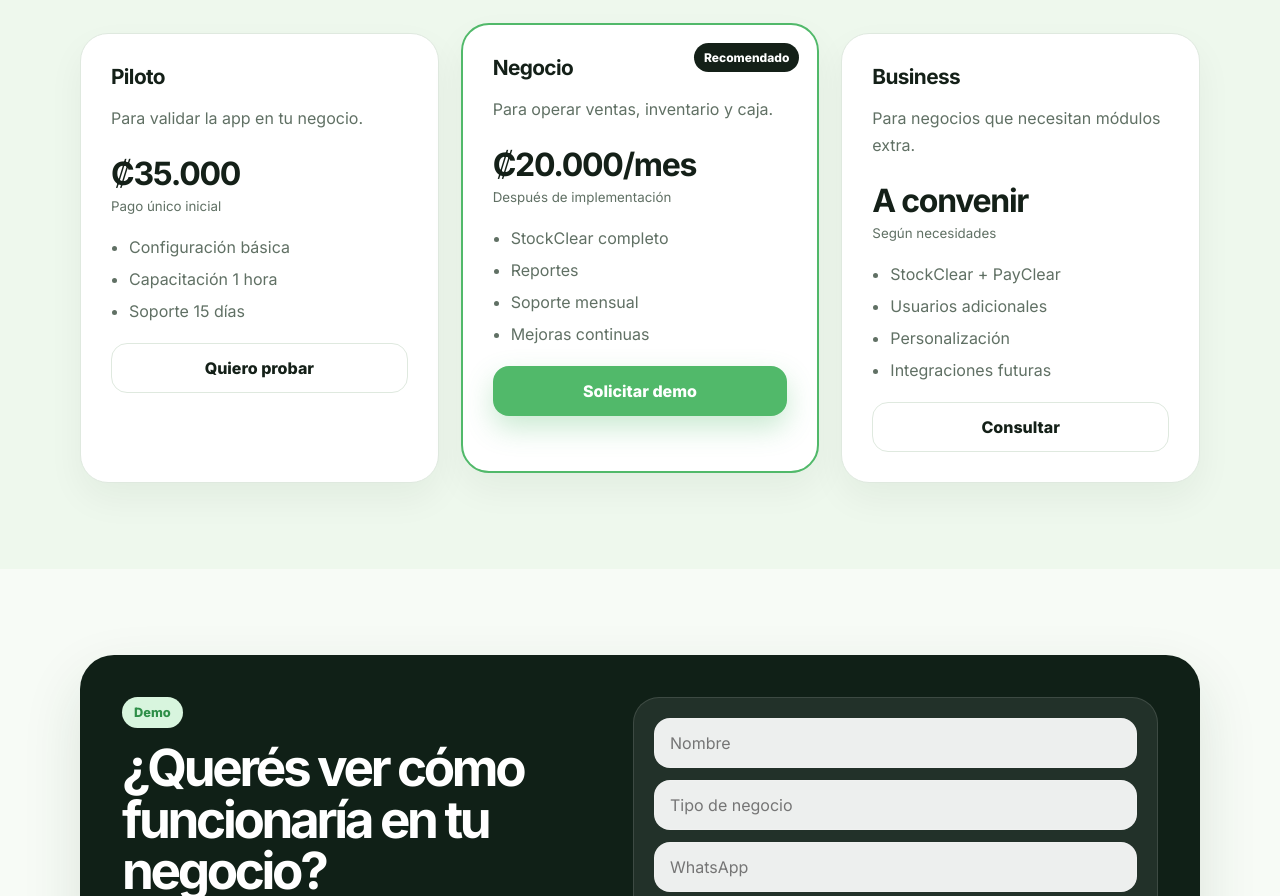
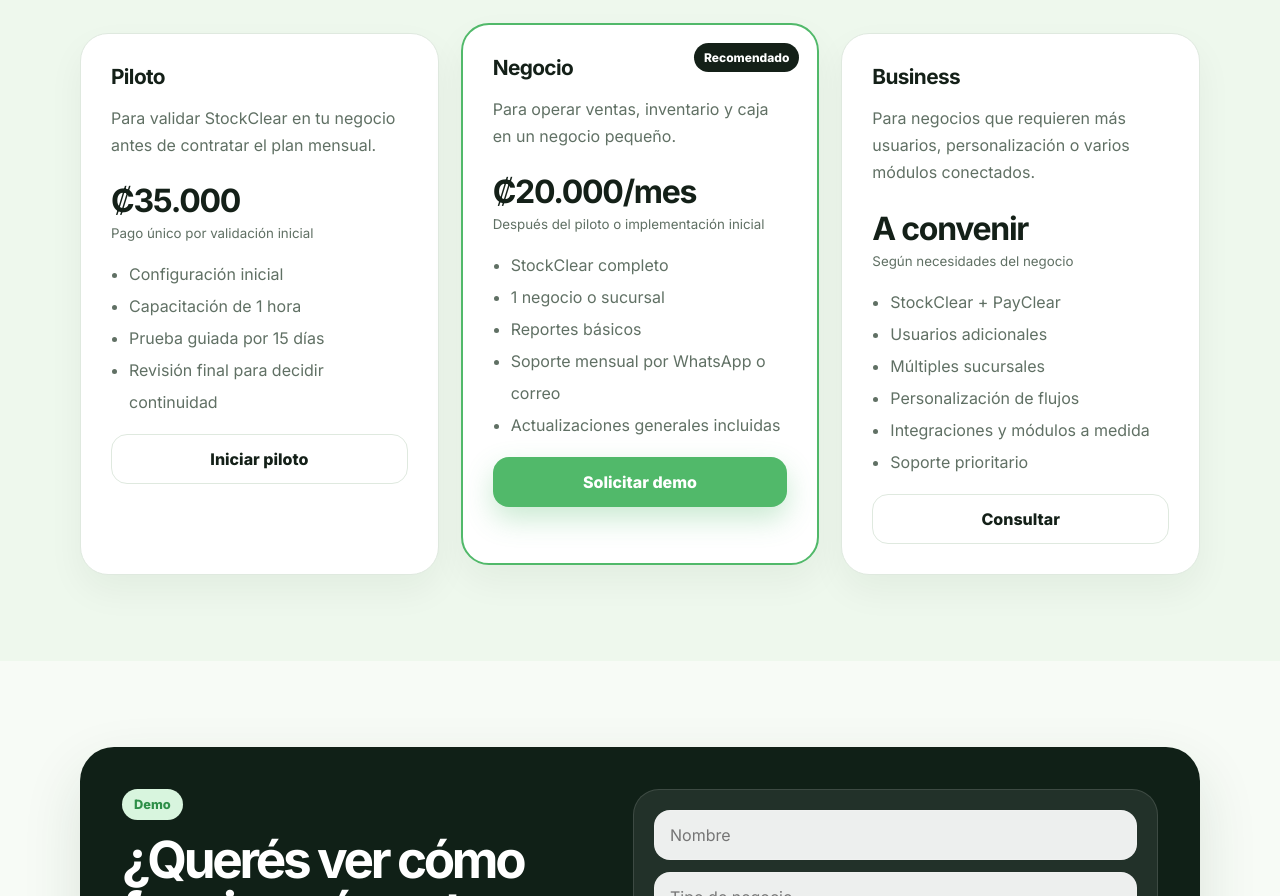
Before and after one commit to Kevinc26/landingpage-Ember-Studio, a plain HTML site: page index.html in a window 1280 px wide. Shown: the part 3088-3984 px from the top of the page. Drawn offline with Linux system fonts and the light colour scheme.

Commit message:
cambio en los planes

```diff
--- a/index.html
+++ b/index.html
@@ -147,43 +147,50 @@
       <span class="eyebrow">Planes iniciales</span>
       <h2>Empezá pequeño y crecé con orden</h2>
     </div>
+
     <div class="pricing">
       <article class="price-card">
         <h3>Piloto</h3>
-            <p>Para validar la app en tu negocio.</p>
+        <p>Para validar StockClear en tu negocio antes de contratar el plan mensual.</p>
         <strong>₡35.000</strong>
-            <small>Pago único inicial</small>
+        <small>Pago único por validación inicial</small>
         <ul>
-              <li>Configuración básica</li>
-              <li>Capacitación 1 hora</li>
-              <li>Soporte 15 días</li>
+          <li>Configuración inicial</li>
+          <li>Capacitación de 1 hora</li>
+          <li>Prueba guiada por 15 días</li>
+          <li>Revisión final para decidir continuidad</li>
         </ul>
-            <a href="#contacto" class="btn secondary full">Quiero probar</a>
+        <a href="#contacto" class="btn secondary full">Iniciar piloto</a>
       </article>
+
       <article class="price-card popular">
         <div class="popular-label">Recomendado</div>
         <h3>Negocio</h3>
-            <p>Para operar ventas, inventario y caja.</p>
+        <p>Para operar ventas, inventario y caja en un negocio pequeño.</p>
         <strong>₡20.000/mes</strong>
-            <small>Después de implementación</small>
+        <small>Después del piloto o implementación inicial</small>
         <ul>
           <li>StockClear completo</li>
-              <li>Reportes</li>
-              <li>Soporte mensual</li>
-              <li>Mejoras continuas</li>
+          <li>1 negocio o sucursal</li>
+          <li>Reportes básicos</li>
+          <li>Soporte mensual por WhatsApp o correo</li>
+          <li>Actualizaciones generales incluidas</li>
         </ul>
         <a href="#contacto" class="btn primary full">Solicitar demo</a>
       </article>
+
       <article class="price-card">
         <h3>Business</h3>
-            <p>Para negocios que necesitan módulos extra.</p>
+        <p>Para negocios que requieren más usuarios, personalización o varios módulos conectados.</p>
         <strong>A convenir</strong>
-            <small>Según necesidades</small>
+        <small>Según necesidades del negocio</small>
         <ul>
           <li>StockClear + PayClear</li>
           <li>Usuarios adicionales</li>
-              <li>Personalización</li>
-              <li>Integraciones futuras</li>
+          <li>Múltiples sucursales</li>
+          <li>Personalización de flujos</li>
+          <li>Integraciones y módulos a medida</li>
+          <li>Soporte prioritario</li>
         </ul>
         <a href="#contacto" class="btn secondary full">Consultar</a>
       </article>
```
Lines whose indentation alone changed are shown as unchanged.
